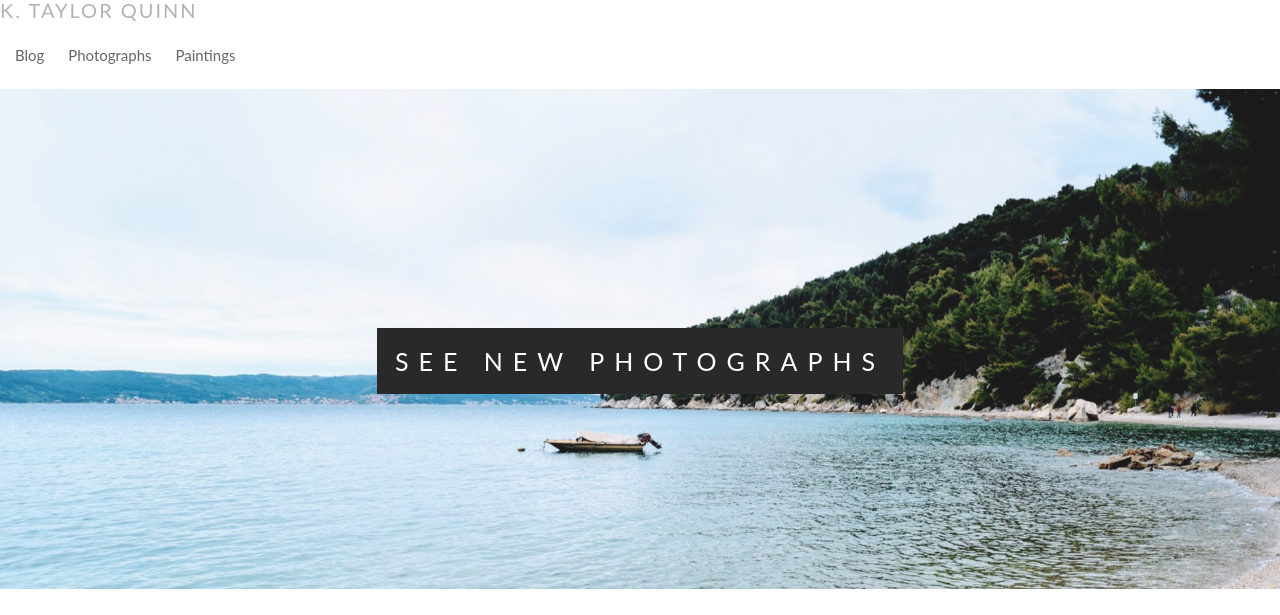
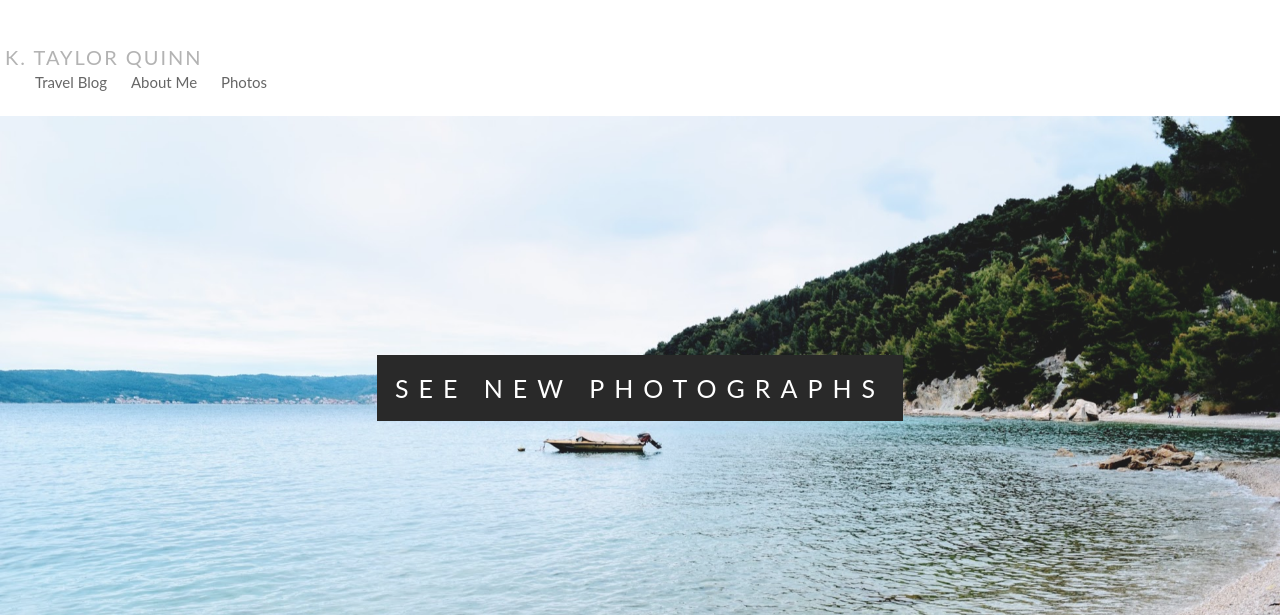
Before and after one commit to taylorquinn/wedding, a PHP site: page / in a window 1280 px wide. Shown: the top 615 px of the page. Run offline with PHP 8.4, Linux system fonts and the light colour scheme.

Commit message:
working with the nav-bar

```diff
--- a/index.html
+++ b/index.html
@@ -31,19 +31,20 @@
 <div id="wrapper">
 
 		<div id="header" style="margin-top:-15px">
-			<div id = "menubar">
+			<div id = "navbar">
 
-			<h1>K. Taylor Quinn</h1>
+
 
 				<div id="pages">
 				<ul id="primary-nav" style= "font-size: 15px;">
-
-					<li><a href="<?= BASE_URL ?>/blogs">Blog</a></li>
-					<li><a href="<?= BASE_URL ?>/photographs">Photographs</a></li>
-					<li><a href="<?= BASE_URL ?>/paintings">Paintings</a></li>
+					<li><a href=""><h1>K. Taylor Quinn</h1></a><li>
+					<li><a href="trips">Travel Blog</a></li>
+					<li><a href="aboutme">About Me</a></li>
+					<li><a href="photography">Photos</a></li>
 
 				</ul>
 
+				</div>
 				</div>
 
 
--- a/styles.css
+++ b/styles.css
@@ -8,6 +8,16 @@ body, html {
 #wrapper{
   min-width: 700px;
 }
+
+/*HEADER****************************************************************/
+
+.navbar{
+  background-color:transparent !important;
+  border-color:transparent;
+  background-image:none;
+  box-shadow:none;
+}
+
 
 /*COMMON ELEMENTS*******************************************************************/
 /*HOME*/
```
